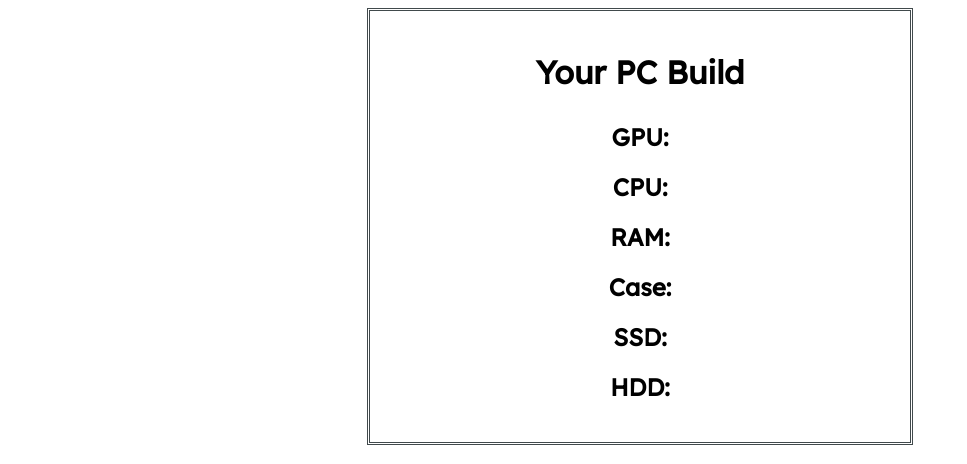
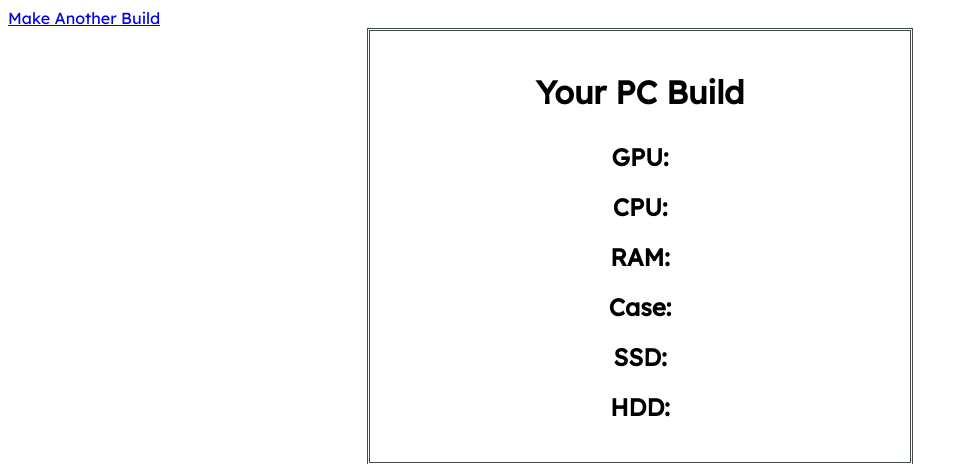
Before and after one commit to btagsip321/OptechOptimizer, a Flask app: template templates/results.html in a window 1280 px wide. Shown: the top 464 px of the page, without its empty margins (0-967 px from the left). Run offline with Flask 2, Linux system fonts and the light colour scheme; the template is opened without the code that fills it, so the values that code supplies are empty.

Commit message:
Update results.html

```diff
--- a/templates/results.html
+++ b/templates/results.html
@@ -6,6 +6,9 @@
 </head>
 <body>
 	<link href="https://fonts.googleapis.com/css?family=Lexend" rel="stylesheet" />
+	<div class="top">
+		<a href="/index.html">Make Another Build</a>
+	</div>
 	<div class="container">
 		<h1>Your PC Build</h1>
 		<div class="parts">
```
